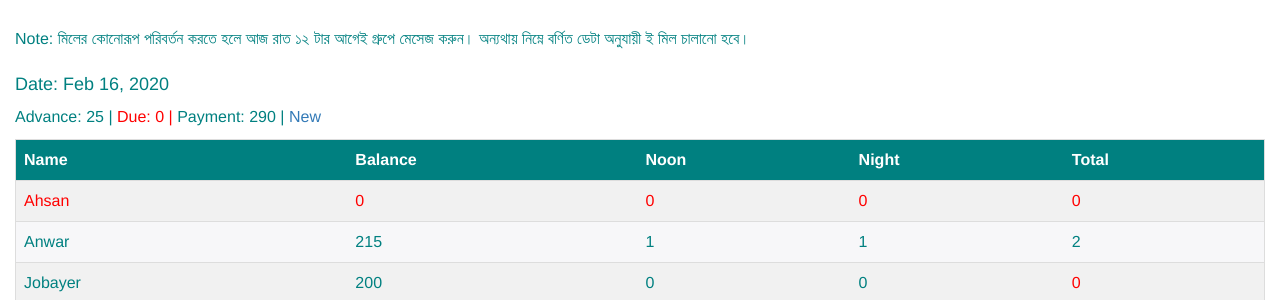
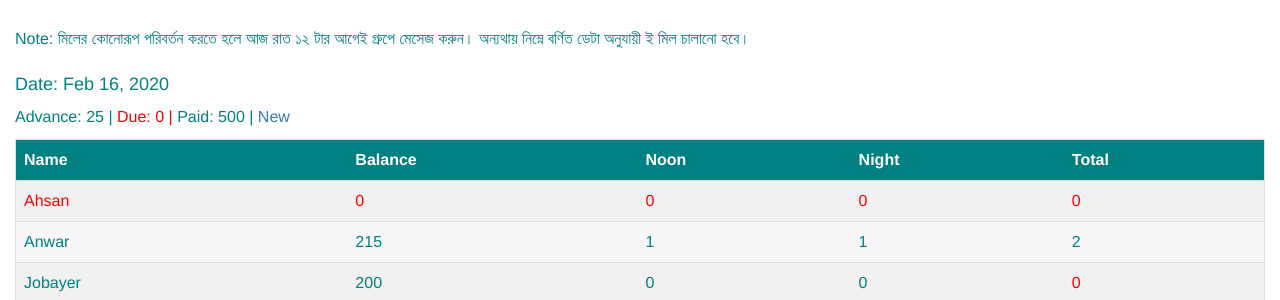
Before and after one commit to coderanwar/meals, a Jekyll site: the page built from index.html, in a window 1280 px wide and 900 px high. Shown: the part 197-497 px from the top of the window. Built offline with Jekyll 4.4.1, drawn with Linux system fonts in a browser that asks for light colours.

Commit message:
Update meals.yml

```diff
--- a/_data/meals.yml
+++ b/_data/meals.yml
@@ -1,6 +1,6 @@
 
 - Date: 2020-02-16
-  Paid: 0
+  Paid: 500
   Advance: 25
   Due: 0
   Peoples:
```
